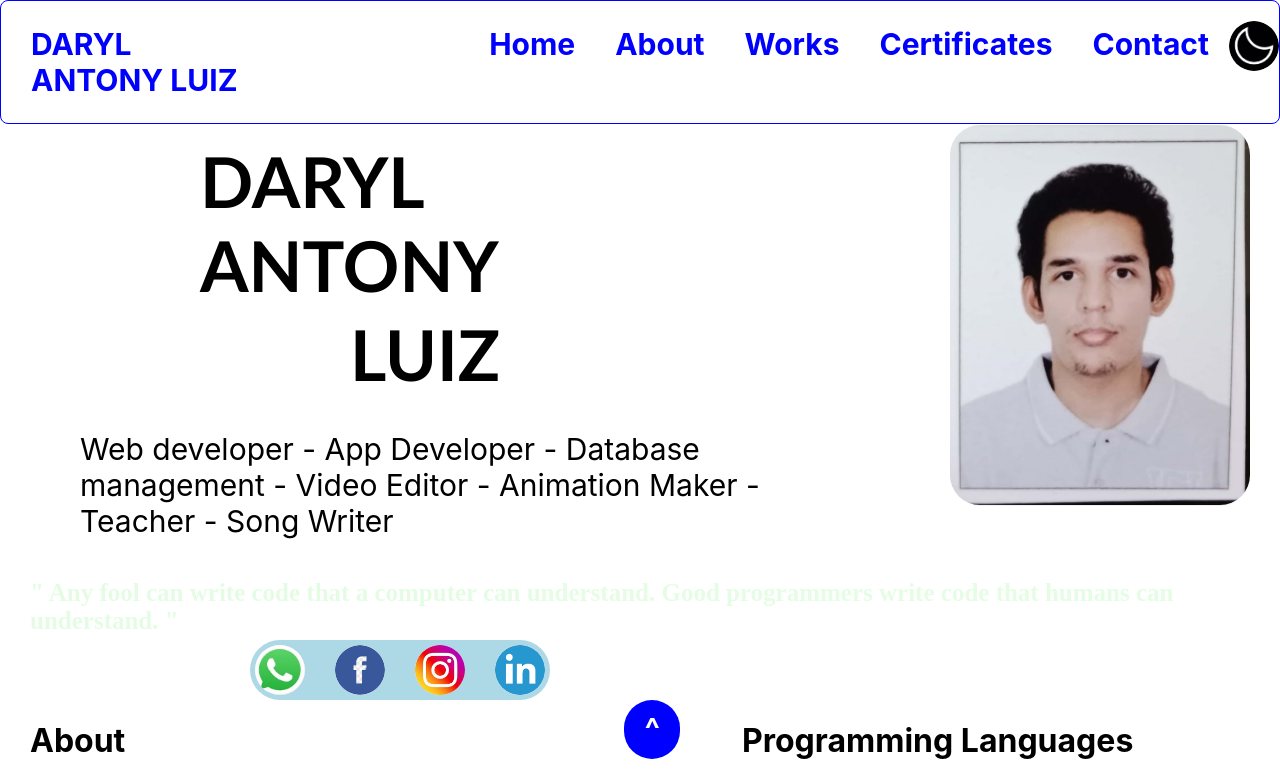
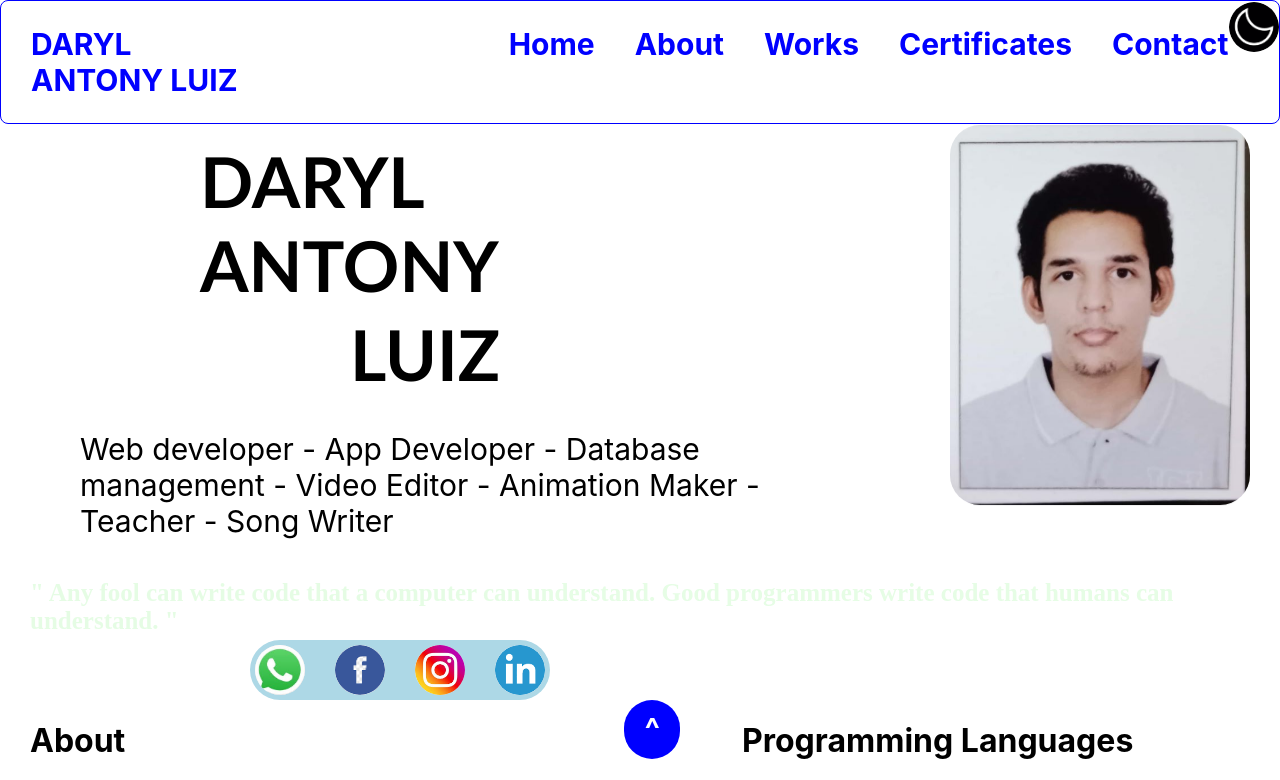
Before and after one commit to dl1707/web-profile-react, a React (Create React App) app: page / in a window 1280 px wide. Shown: the top 780 px of the page. Built offline with nearby package versions, Linux system fonts and the light colour scheme.

Commit message:
recent commit

```diff
--- a/src/components/profile.js
+++ b/src/components/profile.js
@@ -29,7 +29,7 @@ function Header({scrollToHome,scrollToAbout,scrollToWorks,scrollToCertificates,s
       <h2 style={getStyle('Works')} onMouseEnter={()=>setHoveredItem('Works')} onMouseLeave={()=>setHoveredItem(null)} onClick={scrollToWorks}>Works</h2>
       <h2 style={getStyle('Certificates')} onMouseEnter={()=>setHoveredItem('Certificates')} onMouseLeave={()=>setHoveredItem(null)} onClick={scrollToCertificates}>Certificates</h2>
       <h2 style={getStyle('Contact')} onMouseEnter={()=>setHoveredItem('Contact')} onMouseLeave={()=>setHoveredItem(null)} onClick={scrollToContact}>Contact</h2>
-      <button style={{border:'none',borderRadius:'100px',padding:15,marginTop:20,marginLeft:20,width:50,height:50,display:'flex',alignItems:'center',justifyContent:'center'}} onClick={chmod}><img  src={UI} alt="D/B Mode" style={{borderRadius:'70px',width:50}}/></button>
+      <button style={{border:'none',borderRadius:'100px',padding:15,marginBottom:1,marginTop:1,marginLeft:0.5,width:50,height:50,display:'flex',alignItems:'center',justifyContent:'center'}} onClick={chmod}><img src={"./Icons/Moon UI.png"} alt="B/B Mode" style={{borderRadius:'70px',width:50}}/></button>
     </div>
   );
 }
```
